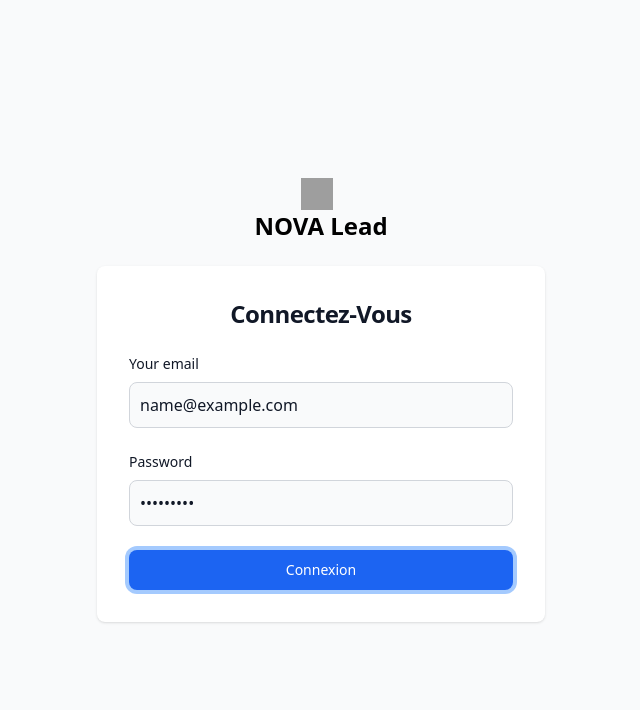
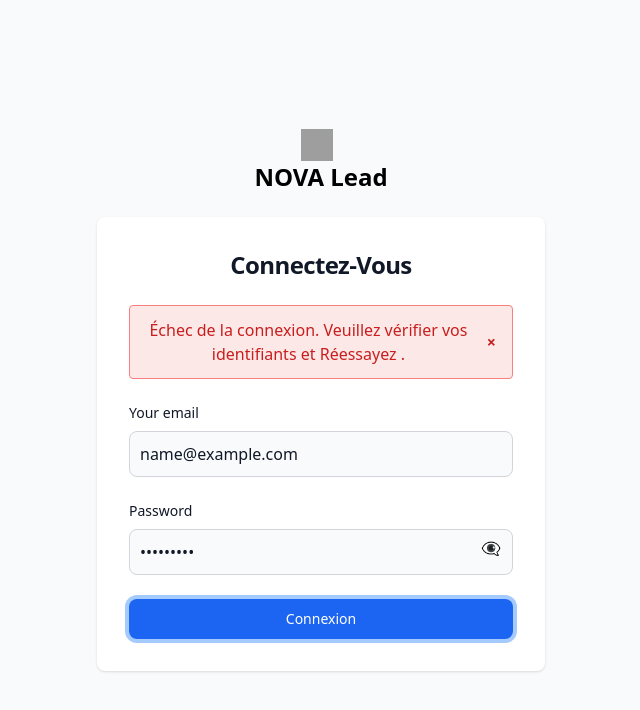
Before and after one commit to florentkolani/PG-Soutenance, a Vue app in the folder FRONT/front_end/: page /login in a window 1280 px wide. Both pictures are taken after typing "name@example.com", "Sample123" into the empty fields and a click on the button "Connexion". Shown: the top 710 px of the page, without its empty margins (319-959 px from the left). Built offline with nearby package versions, Linux system fonts and the light colour scheme; no server answers; grey boxes are pictures that could not be loaded.

Commit message:
gestion de mails et finalisation de la page de connexion

```diff
--- /dev/null
+++ b/FRONT/front_end/src/components/layouts/Header.vue
@@ -0,0 +1,31 @@
+<template>
+    <header class="bg-lime-500 p-4 shadow-md">
+      <div class="container mx-auto flex justify-between items-center">
+        <div class="flex items-center space-x-2">
+          <img src="@/assets/logo.png" alt="Logo" class="h-10" />
+          <span class="text-white text-xl font-bold">NOVA Lead</span>
+        </div>
+        <div class="flex items-center space-x-4">
+          <button @click="$emit('showProductModal')" class="bg-green-700 text-white px-4 py-2 rounded-md hover:bg-green-800 transition">
+            Nouveau <span class="ml-1">+</span>
+          </button>
+          <button class="bg-green-700 text-white px-4 py-2 rounded-md hover:bg-green-800 transition flex items-center">
+            Filtrer
+            <svg xmlns="http://www.w3.org/2000/svg" class="w-4 h-4 ml-2" fill="none" viewBox="0 0 24 24" stroke="currentColor">
+              <path stroke-linecap="round" stroke-linejoin="round" stroke-width="2" d="M4 6h16M4 12h16m-7 6h7" />
+            </svg>
+          </button>
+        </div>
+      </div>
+    </header>
+  </template>
+
+  <script>
+  export default {
+    name: "Header"
+  };
+  </script>
+
+  <style scoped>
+  /* Ajoutez ici tout style spécifique à votre header */
+  </style>
--- a/FRONT/front_end/src/views/LoginView.vue
+++ b/FRONT/front_end/src/views/LoginView.vue
@@ -10,15 +10,28 @@
           <h1 class="text-xl font-bold leading-tight tracking-tight text-gray-900 md:text-2xl text-center">
             Connectez-Vous
           </h1>
+
+          <!-- Message d'erreur -->
+          <div v-if="showAlert" class="bg-red-100 border border-red-400 text-red-700 px-4 py-3 rounded relative flex items-center justify-between text-center" role="alert">
+            <span>Échec de la connexion. Veuillez vérifier vos identifiants et Réessayez .</span>
+            <button @click="closeAlert" class="text-red-700 font-bold ml-4">
+              &times;
+            </button>
+          </div>
+
           <!-- Formulaire de connexion -->
           <form class="space-y-4 md:space-y-6" @submit.prevent="login">
             <div>
               <label for="email" class="block mb-2 text-sm font-medium text-gray-900">Your email</label>
               <input v-model="email" type="email" id="email" class="bg-gray-50 border border-gray-300 text-gray-900 rounded-lg focus:ring-blue-600 focus:border-blue-600 block w-full p-2.5" placeholder="name@company.com" required />
             </div>
-            <div>
+            <div class="relative">
               <label for="password" class="block mb-2 text-sm font-medium text-gray-900">Password</label>
-              <input v-model="password" type="password" id="password" placeholder="••••••••" class="bg-gray-50 border border-gray-300 text-gray-900 rounded-lg focus:ring-blue-600 focus:border-blue-600 block w-full p-2.5" required />
+              <input :type="showPassword ? 'text' : 'password'" v-model="password" id="password" placeholder="••••••••" class="bg-gray-50 border border-gray-300 text-gray-900 rounded-lg focus:ring-blue-600 focus:border-blue-600 block w-full p-2.5 pr-10" required />
+              <button type="button" @click="togglePasswordVisibility" class="absolute inset-y-0 right-3 top-5 flex items-center text-gray-500 focus:outline-none">
+                <span v-if="showPassword">👁️</span>
+                <span v-else>👁️‍🗨️</span>
+              </button>
             </div>
             <button type="submit" class="w-full text-white bg-blue-600 hover:bg-blue-700 focus:ring-4 focus:outline-none focus:ring-blue-300 font-medium rounded-lg text-sm px-5 py-2.5 text-center">Connexion</button>
           </form>
@@ -36,13 +49,15 @@ export default {
   data() {
     return {
       email: '',
-      password: ''
+      password: '',
+      showPassword: false,
+      showAlert: false
     };
   },
   methods: {
     async login() {
       try {
-        const credentials = { email: this.email, password: this.password }
+        const credentials = { email: this.email, password: this.password };
         const response = await loginUser(credentials);
 
         // Enregistrer le token dans le localStorage
@@ -50,11 +65,23 @@ export default {
 
         this.$router.push('/dashboard');
       } catch (error) {
-        // Gestion des erreurs de connexion
         console.error('Login failed:', error);
-        alert('Échec de la connexion. Veuillez vérifier vos identifiants.');
+        this.showAlert = true; // Afficher le message d'alerte
       }
+    },
+    togglePasswordVisibility() {
+      this.showPassword = !this.showPassword;
+    },
+    closeAlert() {
+      this.showAlert = false;
     }
   }
 };
 </script>
+
+<style>
+button[type="button"] {
+  padding: 0;
+  background: none;
+}
+</style>
--- a/FRONT/front_end/src/views/Produits.vue
+++ b/FRONT/front_end/src/views/Produits.vue
@@ -1,24 +1,7 @@
 <template>
   <div class="bg-gray-100 min-h-screen">
-    <header class="bg-lime-500 p-4 shadow-md">
-      <div class="container mx-auto flex justify-between items-center">
-        <div class="flex items-center space-x-2">
-          <img src="../assets/logo.png" alt="Logo" class="h-10" />
-          <span class="text-white text-xl font-bold">NOVA Lead</span>
-        </div>
-        <div class="flex items-center space-x-4">
-          <button @click="showProductModal = true" class="bg-green-700 text-white px-4 py-2 rounded-md hover:bg-green-800 transition">
-            Nouveau <span class="ml-1">+</span>
-          </button>
-          <button class="bg-green-700 text-white px-4 py-2 rounded-md hover:bg-green-800 transition flex items-center">
-            Filtrer
-            <svg xmlns="http://www.w3.org/2000/svg" class="w-4 h-4 ml-2" fill="none" viewBox="0 0 24 24" stroke="currentColor">
-              <path stroke-linecap="round" stroke-linejoin="round" stroke-width="2" d="M4 6h16M4 12h16m-7 6h7" />
-            </svg>
-          </button>
-        </div>
-      </div>
-    </header>
+    <!-- Importation du composant Header -->
+    <Header @showProductModal="showProductModal = true" />
 
     <main class="container mx-auto p-4">
       <h1 class="text-2xl font-bold mb-4">Liste des Produits</h1>
@@ -120,12 +103,14 @@
 <script>
 import ProductModal from '@/components/layouts/ProductModal.vue';
 import Pagination from '@/components/layouts/Pagination.vue';
+import Header from "@/components/layouts/Header.vue";
 
 export default {
   name: 'Produits',
   components: {
     ProductModal,
     Pagination,
+    Header
   },
   data() {
     return {
--- a/FRONT/front_end/src/views/Tickets.vue
+++ b/FRONT/front_end/src/views/Tickets.vue
@@ -240,11 +240,8 @@ export default {
     // },
 
     openTicketDetails(ticket) {
-    // Vérifiez si l'utilisateur est admin ou agent de support
     if (this.userRole === 'Admin' || this.userRole === 'AgentSupport') {
-        // Vérifiez si le ticket est encore "ouvert"
         if (ticket.statut === 'ouvert') {
-            // Mettez à jour le statut du ticket à "en cours"
             this.updateTicketStatus(ticket._id, { statut: 'en cours' })
                 .then(() => {
                     // Une fois le statut mis à jour, redirigez vers les détails du ticket
--- a/FRONT/front_end/src/views/Utilisateurs.vue
+++ b/FRONT/front_end/src/views/Utilisateurs.vue
@@ -1,6 +1,5 @@
 <template>
   <div class="bg-gray-100 min-h-screen">
-    <!-- Header -->
     <header class="bg-lime-500 p-4 shadow-md">
       <div class="container mx-auto flex justify-between items-center">
         <div class="flex items-center space-x-2">
```
Also changed, not shown: 7 other files (tests, documents, lock files or other folders).
